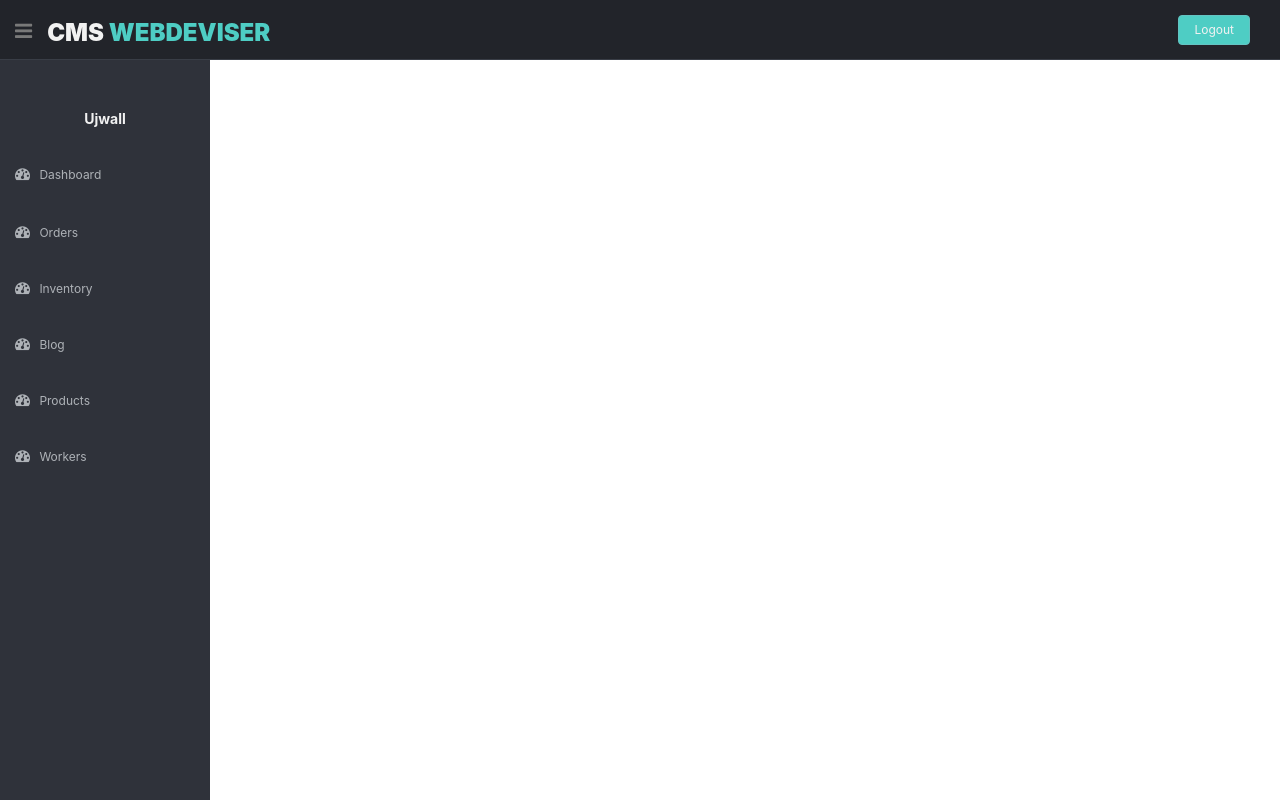
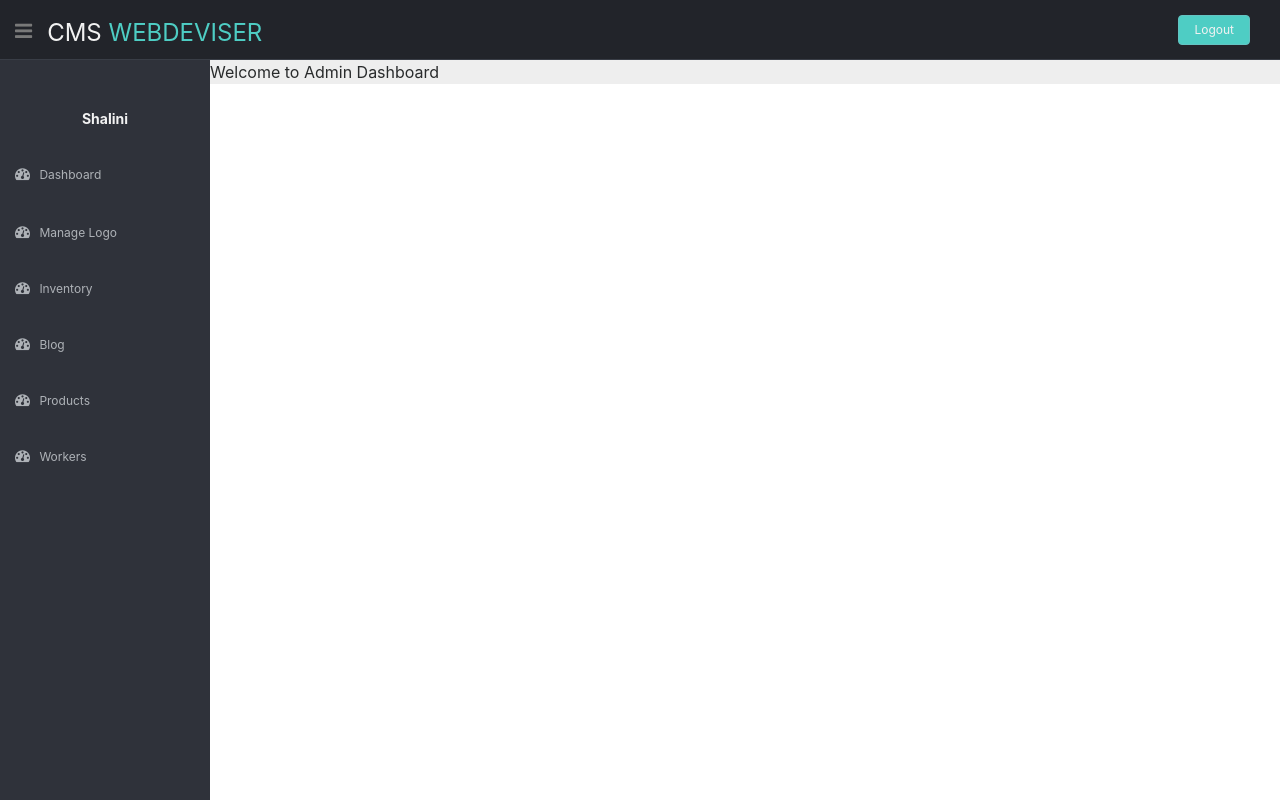
Before and after one commit to Shalinit3/cms, a PHP site: page / in a window 1280 px wide. Run offline with PHP 8.4, Linux system fonts and the light colour scheme; some libraries are stand-ins or nearby versions.

Commit message:
logo added

```diff
--- /dev/null
+++ b/control/core.php
@@ -0,0 +1,3 @@
+<?php
+
+$con = mysqli_connect("localhost","root","","cms");
--- a/css/style.css
+++ b/css/style.css
@@ -43,7 +43,7 @@ header a.logo{
 }
 
 header a.logo b{
-    font-weight: 900;
+    font-weight: 400;
     color:#f2f2f2;
 }
 
@@ -102,6 +102,7 @@ aside #sidebar ul.sidebar-menu{
     margin-top: 75px;
     padding: 0px;
 }
+
 aside #sidebar ul.sub{
     display: none;
     margin: -2px 0 0;
@@ -190,8 +191,9 @@ aside #sidebar ul.sidebar-menu li.sub-menu{
     line-height: 15px;
 }
 
-article{
+article#main-container{
     margin-left: 210px;
-    padding-top: 50px;
+    padding: 0px;
+    padding-top: 60px;
     background-color: #eeeeee;
 }
--- /dev/null
+++ b/include/header.php
@@ -0,0 +1,17 @@
+<header class="header black-bg">
+    <div class="sidebar-toggle-box">
+        <div class="fa fa-bars tooltips" data-placement="right" data-original-title="Toggle Navigation"></div>
+    </div>
+    <a class="logo">
+        <b>Cms
+            <span>Webdeviser</span>
+        </b>
+    </a>
+    <div class="top-menu">
+        <ul class="nav pull-right top-menu">
+            <li>
+                <a class="logout">Logout</a>
+            </li>
+        </ul>
+    </div>
+</header>
--- /dev/null
+++ b/include/sidebar.php
@@ -0,0 +1,78 @@
+<aside>
+    <div class="nav-collapse" tabindex="5000" id="sidebar" #sidebar>
+        <ul class="sidebar-menu" id="nav-accordion">
+            <p class="centered">
+                <a>
+                    <img class="img-cricle">
+                </a>
+            </p>
+            <h5 class="centered">Shalini</h5>
+            <li class="mt">
+                <a href="index.php">
+                    <i class="fa fa-dashboard"></i>
+                    <span>Dashboard</span>
+                </a>
+            </li>
+            <li class="sub-menu">
+                <a href="add_logo.php">
+                    <i class="fa fa-dashboard"></i>
+                    <span>Manage Logo</span>
+                </a>
+            </li>
+            <li class="sub-menu">
+                <a>
+                    <i class="fa fa-dashboard"></i>
+                    <span>Inventory</span>
+                </a>
+            </li>
+            <li class="sub-menu parent-li">
+                <div>
+                    <a>
+                        <i class="fa fa-dashboard"></i>
+                        <span>Blog</span>
+                    </a>
+                </div>
+                <ul class="sub">
+                    <li>
+                        <a>Add Blog</a>
+                    </li>
+                    <li>
+                        <a>List Blogs</a>
+                    </li>
+                </ul>
+            </li>
+            <li class="sub-menu parent-li">
+                <div>
+                    <a>
+                        <i class="fa fa-dashboard"></i>
+                        <span>Products</span>
+                    </a>
+                </div>
+                <ul class="sub">
+                    <li>
+                        <a>Add Products</a>
+                    </li>
+                    <li>
+                        <a>List Products</a>
+                    </li>
+                </ul>
+            </li>
+            <li class="sub-menu parent-li">
+                <div>
+                    <a>
+                        <i class="fa fa-dashboard"></i>
+                        <span>Workers</span>
+                    </a>
+                </div>
+                <ul class="sub" #workersMenu>
+                    <li>
+                        <a>Add Workers</a>
+                    </li>
+                    <li>
+                        <a>List Workers</a>
+                    </li>
+                </ul>
+            </li>
+        </ul>
+    </div>
+</aside>
--- a/index.html
+++ /dev/null
@@ -1,129 +0,0 @@
-<!doctype html>
-<html lang="en">
-
-<head>
-    <meta charset="utf-8">
-    <title>Cms</title>
-    <link rel="stylesheet" href="https://maxcdn.bootstrapcdn.com/bootstrap/4.0.0-alpha.6/css/bootstrap.min.css" integrity="sha384-rwoIResjU2yc3z8GV/NPeZWAv56rSmLldC3R/AZzGRnGxQQKnKkoFVhFQhNUwEyJ"
-        crossorigin="anonymous">
-    <link rel="stylesheet" href="https://maxcdn.bootstrapcdn.com/font-awesome/4.7.0/css/font-awesome.min.css">
-    <link rel="stylesheet" href="./css/style.css">
-    <meta name="viewport" content="width=device-width, initial-scale=1">
-</head>
-
-<body>
-    <div>
-        <!--component html goes here -->
-        <!--component html goes here -->
-        <!--component html goes here -->
-        <header class="header black-bg">
-            <div class="sidebar-toggle-box">
-                <div class="fa fa-bars tooltips" data-placement="right" data-original-title="Toggle Navigation"></div>
-            </div>
-            <a class="logo">
-                <b>Cms
-                    <span>Webdeviser</span>
-                </b>
-            </a>
-            <div class="top-menu">
-                <ul class="nav pull-right top-menu">
-                    <li>
-                        <a class="logout">Logout</a>
-                    </li>
-                </ul>
-            </div>
-        </header>
-
-        <aside>
-            <div class="nav-collapse" tabindex="5000" id="sidebar" #sidebar>
-                <ul class="sidebar-menu" id="nav-accordion">
-                    <p class="centered">
-                        <a>
-                            <img class="img-cricle">
-                        </a>
-                    </p>
-                    <h5 class="centered">Ujwall</h5>
-                    <li class="mt">
-                        <a>
-                            <i class="fa fa-dashboard"></i>
-                            <span>Dashboard</span>
-                        </a>
-                    </li>
-                    <li class="sub-menu">
-                        <a>
-                            <i class="fa fa-dashboard"></i>
-                            <span>Orders</span>
-                        </a>
-                    </li>
-                    <li class="sub-menu">
-                        <a>
-                            <i class="fa fa-dashboard"></i>
-                            <span>Inventory</span>
-                        </a>
-                    </li>
-                    <li class="sub-menu parent-li">
-                        <div>
-                            <a>
-                                <i class="fa fa-dashboard"></i>
-                                <span>Blog</span>
-                            </a>
-                        </div>
-                        <ul class="sub">
-                            <li>
-                                <a>Add Blog</a>
-                            </li>
-                            <li>
-                                <a>List Blogs</a>
-                            </li>
-                        </ul>
-                    </li>
-                    <li class="sub-menu parent-li">
-                        <div>
-                            <a>
-                                <i class="fa fa-dashboard"></i>
-                                <span>Products</span>
-                            </a>
-                        </div>
-                        <ul class="sub">
-                            <li>
-                                <a>Add Products</a>
-                            </li>
-                            <li>
-                                <a>List Products</a>
-                            </li>
-                        </ul>
-                    </li>
-                    <li class="sub-menu parent-li">
-                        <div>
-                            <a>
-                                <i class="fa fa-dashboard"></i>
-                                <span>Workers</span>
-                            </a>
-                        </div>
-                        <ul class="sub" #workersMenu>
-                            <li>
-                                <a>Add Workers</a>
-                            </li>
-                            <li>
-                                <a>List Workers</a>
-                            </li>
-                        </ul>
-                    </li>
-                </ul>
-            </div>
-        </aside>
-        <article class="container-fluid" id="main-container">
-            <section>
-
-            </section>
-        </article>
-    </div>
-    <script src="https://code.jquery.com/jquery-3.1.1.slim.min.js" integrity="sha384-A7FZj7v+d/sdmMqp/nOQwliLvUsJfDHW+k9Omg/a/EheAdgtzNs3hpfag6Ed950n"
-        crossorigin="anonymous"></script>
-    <script src="https://cdnjs.cloudflare.com/ajax/libs/tether/1.4.0/js/tether.min.js" integrity="sha384-DztdAPBWPRXSA/3eYEEUWrWCy7G5KFbe8fFjk5JAIxUYHKkDx6Qin1DkWx51bBrb"
-        crossorigin="anonymous"></script>
-    <script src="https://maxcdn.bootstrapcdn.com/bootstrap/4.0.0-alpha.6/js/bootstrap.min.js" integrity="sha384-vBWWzlZJ8ea9aCX4pEW3rVHjgjt7zpkNpZk+02D9phzyeVkE+jo0ieGizqPLForn"
-        crossorigin="anonymous"></script>
-</body>
-
-</html>
--- /dev/null
+++ b/index.php
@@ -0,0 +1,32 @@
+<!doctype html>
+<html lang="en">
+
+<head>
+    <meta charset="utf-8">
+    <title>Cms</title>
+    <link rel="stylesheet" href="https://maxcdn.bootstrapcdn.com/bootstrap/4.0.0-alpha.6/css/bootstrap.min.css" integrity="sha384-rwoIResjU2yc3z8GV/NPeZWAv56rSmLldC3R/AZzGRnGxQQKnKkoFVhFQhNUwEyJ"
+        crossorigin="anonymous">
+    <link rel="stylesheet" href="https://maxcdn.bootstrapcdn.com/font-awesome/4.7.0/css/font-awesome.min.css">
+    <link rel="stylesheet" href="./css/style.css">
+    <meta name="viewport" content="width=device-width, initial-scale=1">
+</head>
+
+<body>
+    <div>
+        <?php include("include/header.php");
+              include("include/sidebar.php");?>
+        <article class="container-fluid" id="main-container">
+            <section>
+                Welcome to Admin Dashboard
+            </section>
+        </article>
+    </div>
+    <script src="https://code.jquery.com/jquery-3.1.1.slim.min.js" integrity="sha384-A7FZj7v+d/sdmMqp/nOQwliLvUsJfDHW+k9Omg/a/EheAdgtzNs3hpfag6Ed950n"
+        crossorigin="anonymous"></script>
+    <script src="https://cdnjs.cloudflare.com/ajax/libs/tether/1.4.0/js/tether.min.js" integrity="sha384-DztdAPBWPRXSA/3eYEEUWrWCy7G5KFbe8fFjk5JAIxUYHKkDx6Qin1DkWx51bBrb"
+        crossorigin="anonymous"></script>
+    <script src="https://maxcdn.bootstrapcdn.com/bootstrap/4.0.0-alpha.6/js/bootstrap.min.js" integrity="sha384-vBWWzlZJ8ea9aCX4pEW3rVHjgjt7zpkNpZk+02D9phzyeVkE+jo0ieGizqPLForn"
+        crossorigin="anonymous"></script>
+</body>
+
+</html>
```
Also changed, not shown: add_logo.php (added, +78 -0 lines), control/add_logo.php (added, +47 -0 lines), control/images/42509c2d-dacc-4ba5-8c98-0b0858b7b6ef.png (added), control/images/pic.jpg (added).
